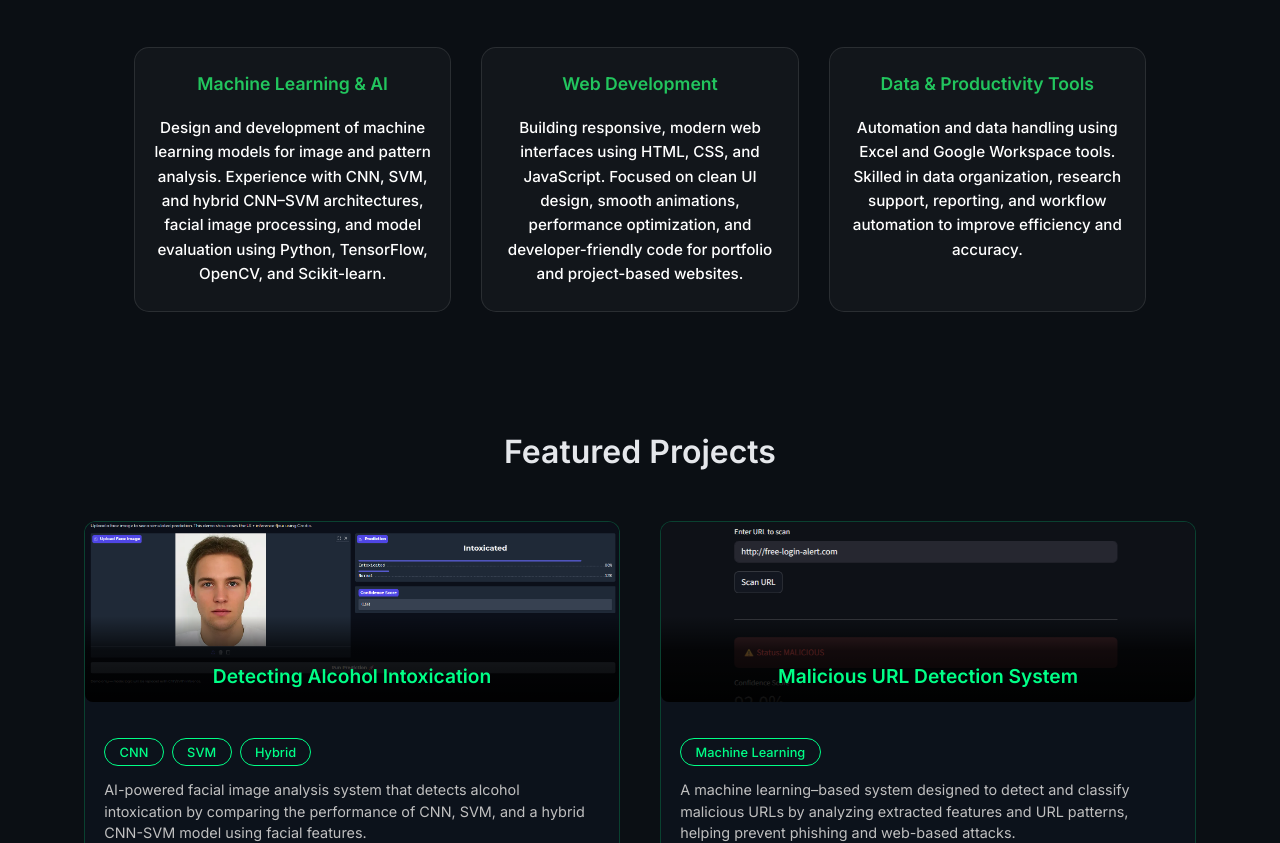
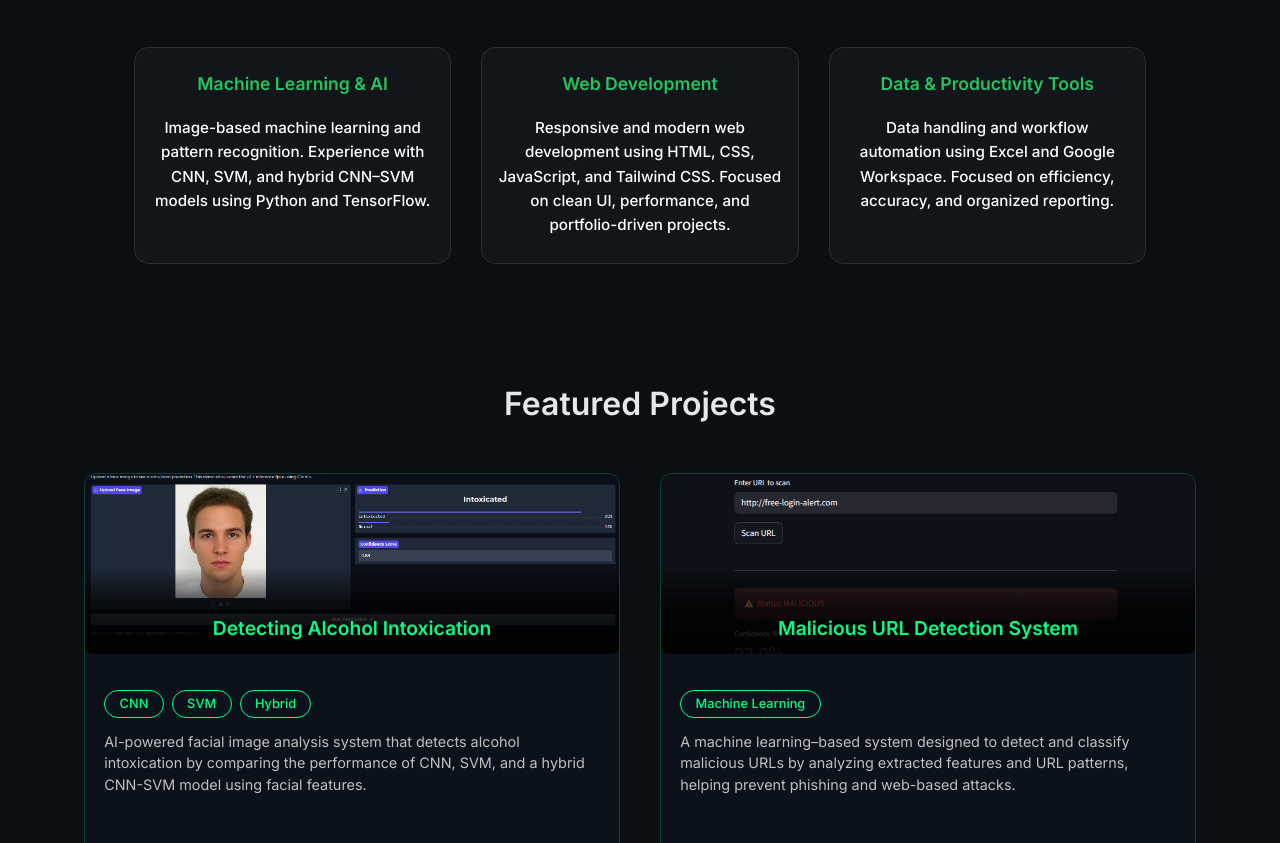
Before and after one commit to ares-coding/auamores-portfolio, a website: page index.html in a window 1280 px wide. Shown: the part 1038-1881 px from the top of the page. Drawn offline with nearby package versions, Linux system fonts and the light colour scheme.

Commit message:
refine technical expertise section for clarity and readability

```diff
--- a/index.html
+++ b/index.html
@@ -164,26 +164,25 @@
       <div class="skill-card">
         <h3>Machine Learning & AI</h3>
         <p>
-          Design and development of machine learning models for image and pattern analysis.
-          Experience with CNN, SVM, and hybrid CNN–SVM architectures, facial image processing,
-          and model evaluation using Python, TensorFlow, OpenCV, and Scikit-learn.
+          Image-based machine learning and pattern recognition.
+          Experience with CNN, SVM, and hybrid CNN–SVM models using
+          Python and TensorFlow.
         </p>
       </div>
 
       <div class="skill-card">
         <h3>Web Development</h3>
         <p>
-          Building responsive, modern web interfaces using HTML, CSS, and JavaScript.
-          Focused on clean UI design, smooth animations, performance optimization, and
-          developer-friendly code for portfolio and project-based websites.
+          Responsive and modern web development using HTML, CSS, JavaScript,
+          and Tailwind CSS. Focused on clean UI, performance, and portfolio-driven
+          projects.
       </div>
 
       <div class="skill-card">
         <h3>Data & Productivity Tools</h3>
         <p>
-          Automation and data handling using Excel and Google Workspace tools.
-          Skilled in data organization, research support, reporting, and workflow automation
-           to improve efficiency and accuracy.
+          Data handling and workflow automation using Excel and Google Workspace.
+          Focused on efficiency, accuracy, and organized reporting.
         </p>
       </div>
     </div>
```
